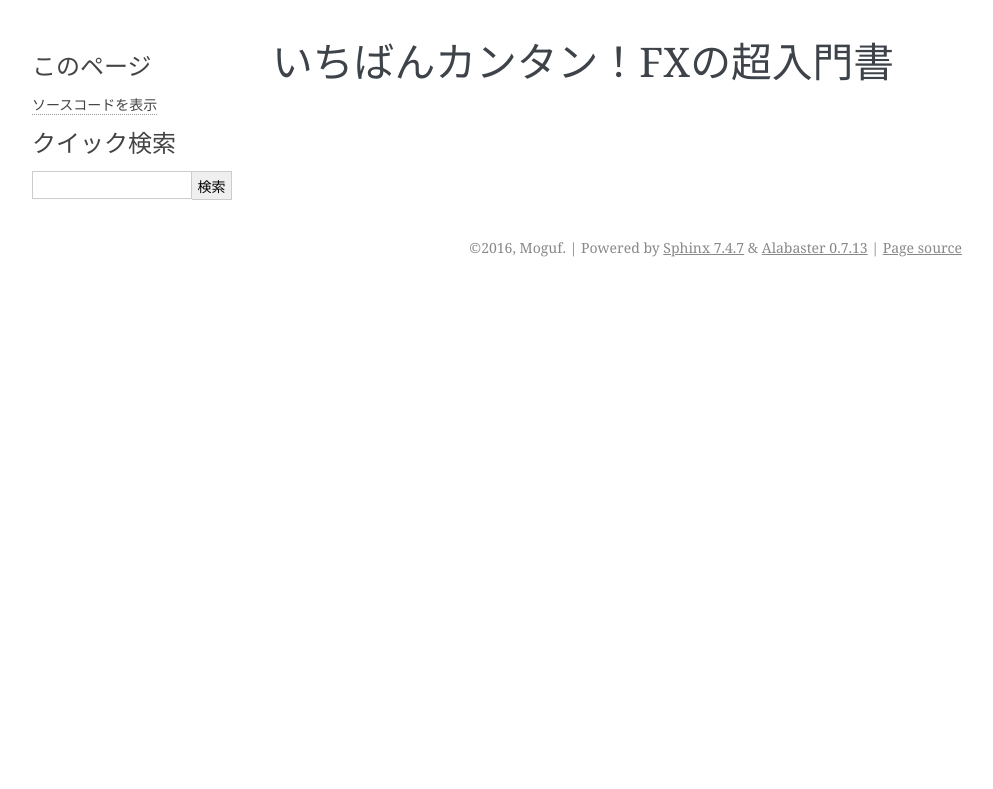
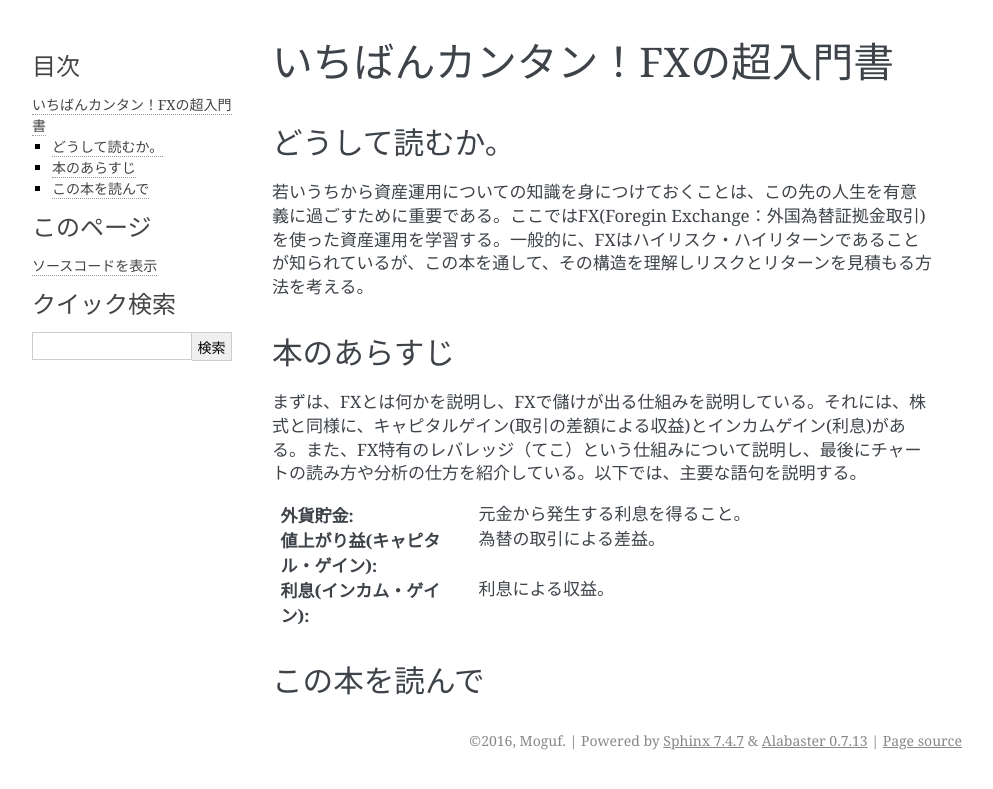
Before and after one commit to Moguf/Books, a Sphinx documentation site: the page built from source/fx_introduction/index.rst, in a window 1280 px wide. Shown: the top 789 px of the page, without its empty margins (148-1141 px from the left). Built offline with Sphinx 7.4.7, drawn with Linux system fonts in a browser that asks for light colours.

Commit message:
MOD: start fx_introduction.

```diff
--- a/source/fx_introduction/index.rst
+++ b/source/fx_introduction/index.rst
@@ -1,2 +1,24 @@
 いちばんカンタン！FXの超入門書
-==========================
+==================================
+
+どうして読むか。
+-------------------------------
+
+若いうちから資産運用についての知識を身につけておくことは、この先の人生を有意義に過ごすために重要である。ここではFX(Foregin Exchange：外国為替証拠金取引)を使った資産運用を学習する。一般的に、FXはハイリスク・ハイリターンであることが知られているが、この本を通して、その構造を理解しリスクとリターンを見積もる方法を考える。
+
+
+本のあらすじ
+----------------------------
+まずは、FXとは何かを説明し、FXで儲けが出る仕組みを説明している。それには、株式と同様に、キャピタルゲイン(取引の差額による収益)とインカムゲイン(利息)がある。また、FX特有のレバレッジ（てこ）という仕組みについて説明し、最後にチャートの読み方や分析の仕方を紹介している。以下では、主要な語句を説明する。
+
+
+:外貨貯金:    元金から発生する利息を得ること。
+:値上がり益(キャピタル・ゲイン):    為替の取引による差益。
+:利息(インカム・ゲイン):     利息による収益。
+
+
+
+
+
+この本を読んで
+------------------
--- a/source/stocks_introduction/index.rst
+++ b/source/stocks_introduction/index.rst
@@ -111,6 +111,8 @@
 
                 * 1株あたりの配当金/株価ｘ100(%)
 
+:季節:     冷夏や暖冬など、季節や天候も株価に重要な影響を与える。（疑似相関に気をつけろ）
+
 この本を読んで
 ------------------
 
```
